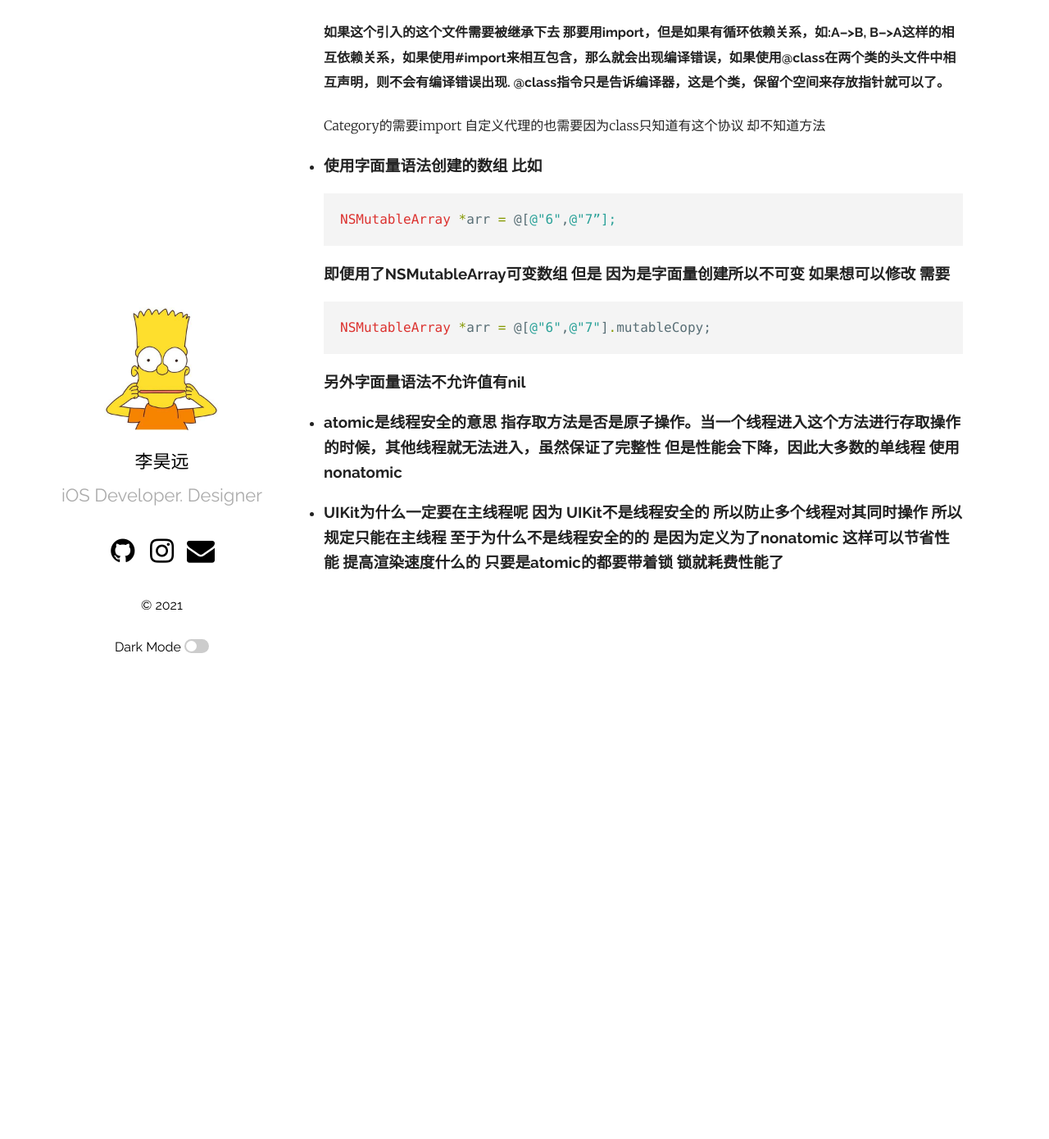
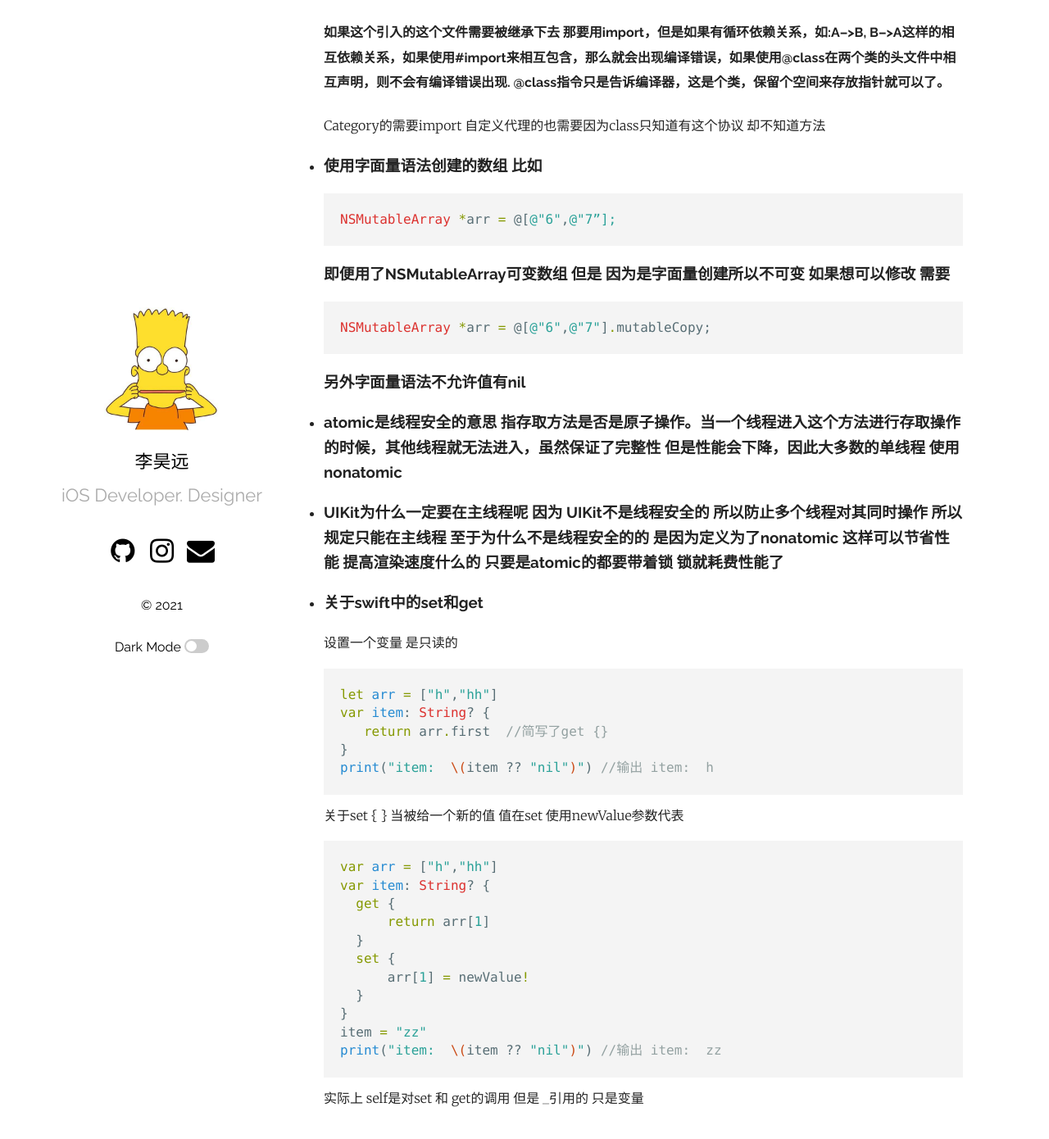
Before and after one commit to wohennengshui/lihaoyuan.github.io, a Jekyll site: the page built from _posts/2021-04-26-iOS_笔记迁移1.md, in a window 1280 px wide and 1400 px high, scrolled down 1211 px. Shown: the top 1390 px of the window at 82% size. Built offline with Jekyll 4.4.1, drawn with Linux system fonts in a browser that asks for light colours; before the commit the page ends 1957 px from its top, so only the background shows below that.

Commit message:
markdown note

````diff
--- a/_posts/2021-04-26-iOS_笔记迁移1.md
+++ b/_posts/2021-04-26-iOS_笔记迁移1.md
@@ -50,3 +49,28 @@ NSMutableArray *arr = @[@"6",@"7"].mutableCopy;
 * ### atomic是线程安全的意思 指存取方法是否是原子操作。当一个线程进入这个方法进行存取操作的时候，其他线程就无法进入，虽然保证了完整性 但是性能会下降，因此大多数的单线程 使用nonatomic
 
 * ### UIKit为什么一定要在主线程呢 因为 UIKit不是线程安全的 所以防止多个线程对其同时操作 所以规定只能在主线程 至于为什么不是线程安全的的 是因为定义为了nonatomic 这样可以节省性能 提高渲染速度什么的 只要是atomic的都要带着锁 锁就耗费性能了
+
+* ### 关于swift中的set和get
+设置一个变量 是只读的
+```swift
+let arr = ["h","hh"]
+var item: String? {
+     return arr.first  //简写了get {}
+}
+print("item:  \(item ?? "nil")") //输出 item:  h
+```
+关于set { } 当被给一个新的值 值在set 使用newValue参数代表
+```swift
+var arr = ["h","hh"]
+var item: String? {
+    get {
+        return arr[1]
+    }
+    set {
+        arr[1] = newValue!
+    }
+}
+item = "zz"
+print("item:  \(item ?? "nil")") //输出 item:  zz
+```
+实际上 self是对set 和 get的调用 但是 _引用的 只是变量
````
Also changed, not shown: other parts of _posts/2021-04-26-iOS_笔记迁移1.md (+2 -3 lines).
